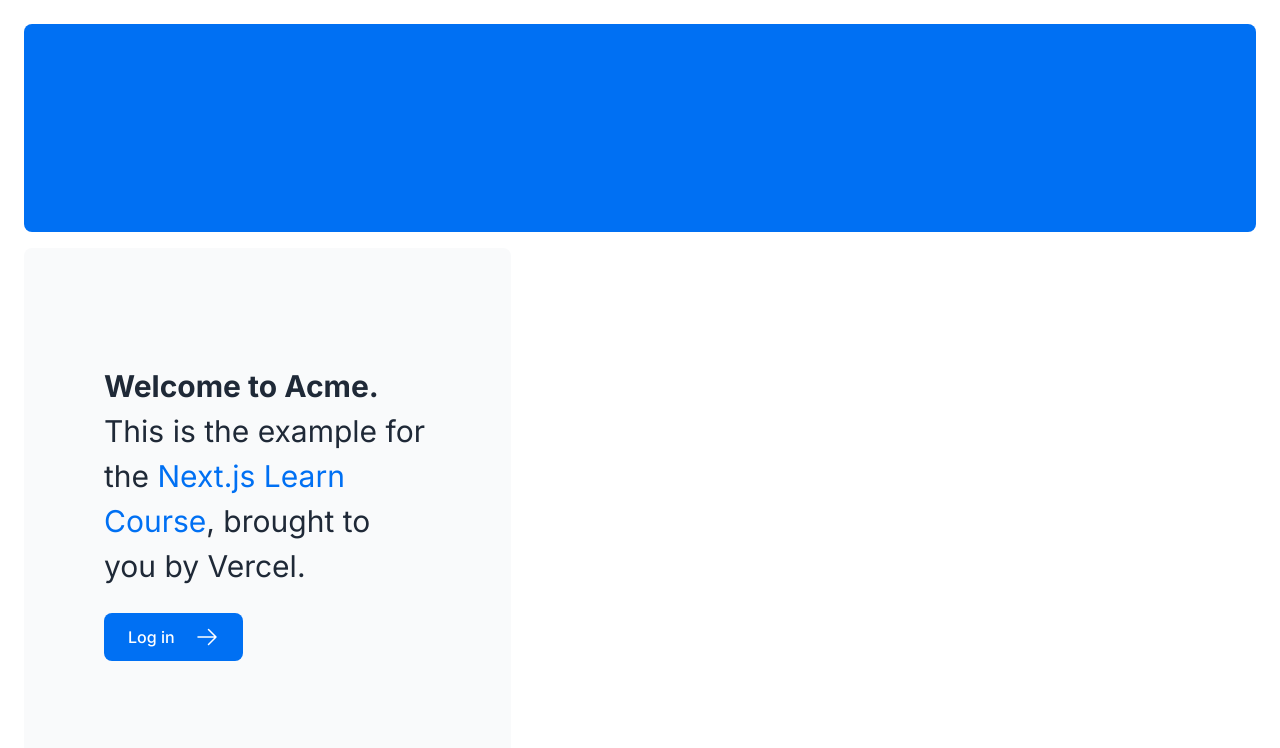
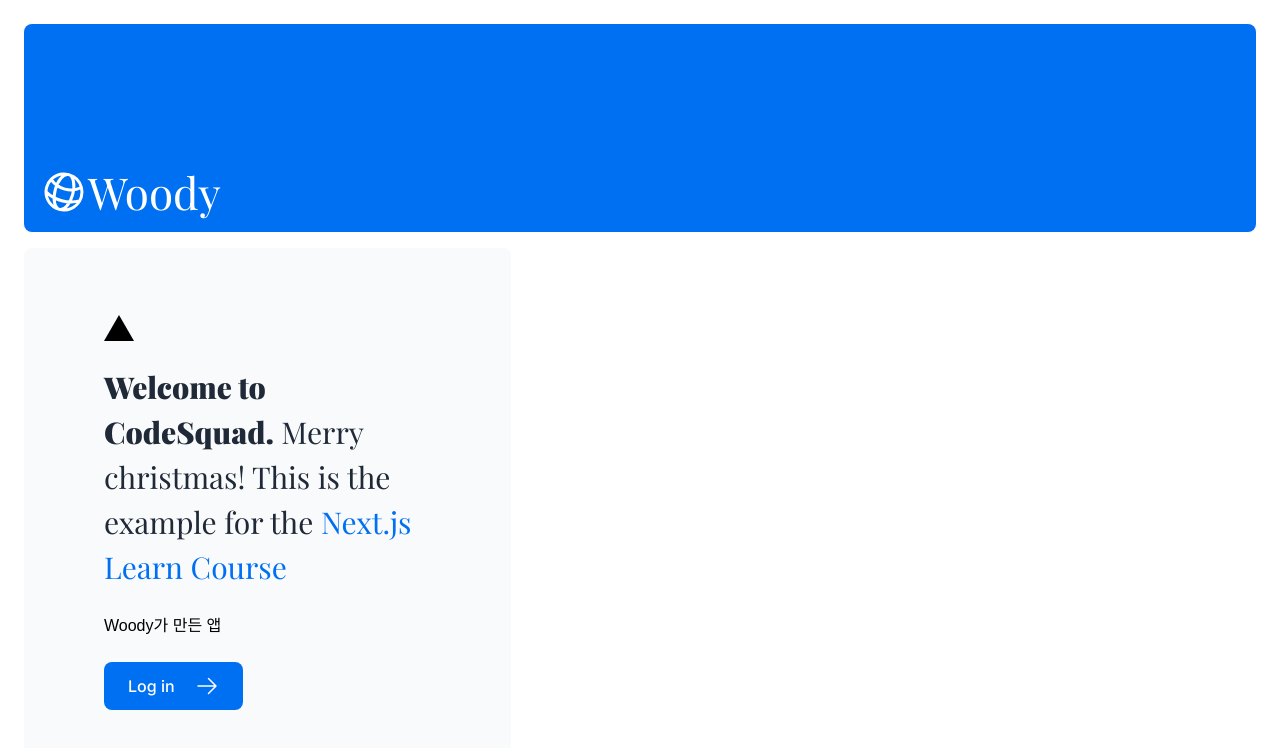
Before and after one commit to minjeongHEO/NextJS-dashboard, a Next.js app: page / in a window 1280 px wide. Shown: the top 748 px of the page. Built offline with nearby package versions, Linux system fonts and the light colour scheme; a web font is replaced by a local one.

Commit message:
feat: 로컬폰트, 구글폰트 적용

```diff
--- a/app/page.tsx
+++ b/app/page.tsx
@@ -1,22 +1,25 @@
 import AcmeLogo from '@/app/ui/acme-logo';
 import { ArrowRightIcon } from '@heroicons/react/24/outline';
 import Link from 'next/link';
+import styles from '@/app/ui/home.module.css';
+import { lusitana, myFont } from './ui/fonts';
 
 export default function Page() {
   return (
     <main className="flex min-h-screen flex-col p-6">
       <div className="flex h-20 shrink-0 items-end rounded-lg bg-blue-500 p-4 md:h-52">
-        {/* <AcmeLogo /> */}
+        <AcmeLogo />
       </div>
       <div className="mt-4 flex grow flex-col gap-4 md:flex-row">
         <div className="flex flex-col justify-center gap-6 rounded-lg bg-gray-50 px-6 py-10 md:w-2/5 md:px-20">
-          <p className={`text-xl text-gray-800 md:text-3xl md:leading-normal`}>
-            <strong>Welcome to Acme.</strong> This is the example for the{' '}
+          <div className="relative w-0 h-0 border-l-[15px] border-r-[15px] border-b-[26px] border-l-transparent border-r-transparent border-b-black" />
+          <p className={`text-xl text-gray-800 md:text-3xl md:leading-normal ${lusitana.className}`}>
+            <strong>Welcome to CodeSquad.</strong> Merry christmas! This is the example for the{' '}
             <a href="https://nextjs.org/learn/" className="text-blue-500">
               Next.js Learn Course
             </a>
-            , brought to you by Vercel.
           </p>
+          <p className={myFont.className}>Woody가 만든 앱</p>
           <Link
             href="/login"
             className="flex items-center gap-5 self-start rounded-lg bg-blue-500 px-6 py-3 text-sm font-medium text-white transition-colors hover:bg-blue-400 md:text-base"
--- a/app/ui/acme-logo.tsx
+++ b/app/ui/acme-logo.tsx
@@ -3,11 +3,9 @@ import { lusitana } from '@/app/ui/fonts';
 
 export default function AcmeLogo() {
   return (
-    <div
-      className={`${lusitana.className} flex flex-row items-center leading-none text-white`}
-    >
+    <div className={`${lusitana.className} flex flex-row items-center leading-none text-white`}>
       <GlobeAltIcon className="h-12 w-12 rotate-[15deg]" />
-      <p className="text-[44px]">Acme</p>
+      <p className="text-[44px]">Woody</p>
     </div>
   );
 }
--- a/app/ui/fonts.ts
+++ b/app/ui/fonts.ts
@@ -1,3 +1,11 @@
-import { Inter } from 'next/font/google';
+import { Inter, Playfair_Display } from 'next/font/google';
+import localFont from 'next/font/local';
 
 export const inter = Inter({ subsets: ['latin'] });
+
+export const lusitana = Playfair_Display({ subsets: ['latin'], weight: ['400', '900'], display: 'swap' });
+
+export const myFont = localFont({
+  src: './fonts/SF-Pro-Display-Bold.otf',
+  display: 'swap',
+});
```
Also changed, not shown: app/ui/customers/table.tsx (+8 -28 lines), 1 other file (tests, documents, lock files or other folders).
